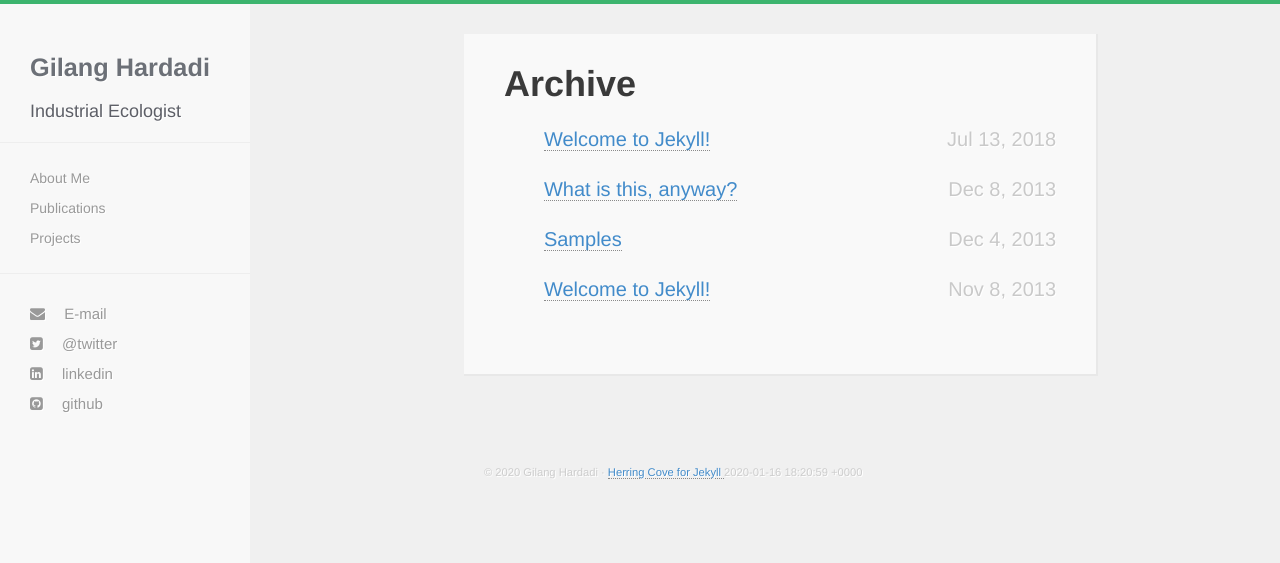
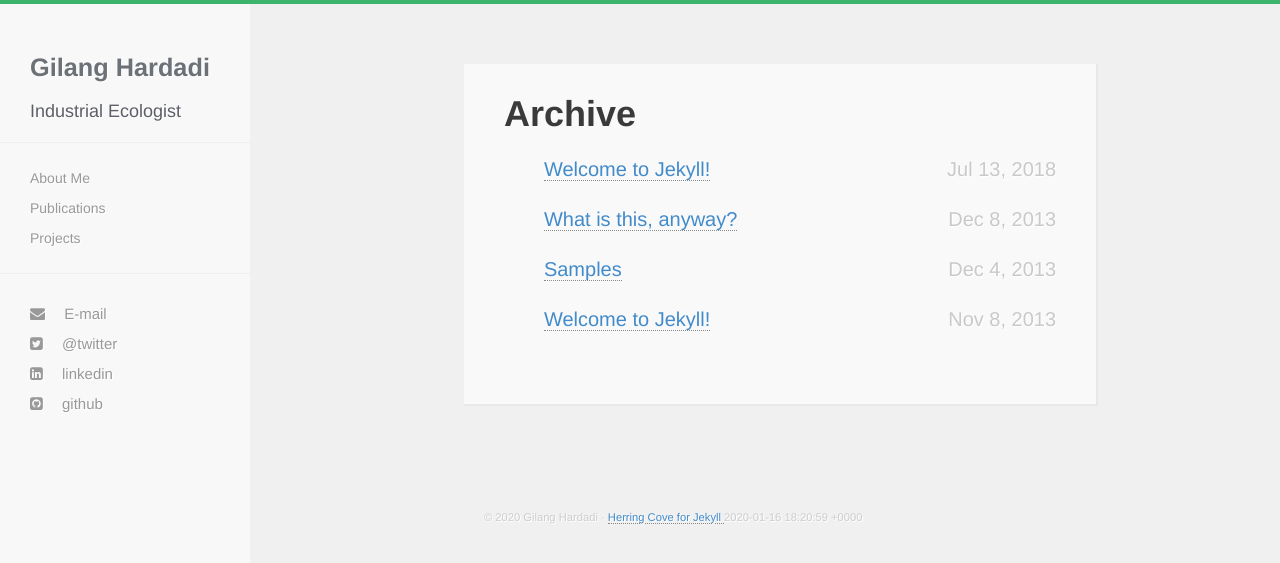
Before and after one commit to ghardadi/gilang.github.io, a Jekyll site: the page built from list.html, in a window 1280 px wide. Shown: the top 563 px of the page. Built offline with Jekyll 4.4.1, drawn with Linux system fonts in a browser that asks for light colours; nearby versions of some CDN libraries.

Commit message:
Update hc.css

```diff
--- a/css/hc.css
+++ b/css/hc.css
@@ -62,7 +62,7 @@
 {
   width:80%;
   padding-right:0;
-  padding-top:15px
+  padding-top:30px
 }
 
 .container a
@@ -574,7 +574,7 @@
 
 .card
 {
-  margin-top:20px
+  margin-top:30px
 }
 .card img
 {
```
